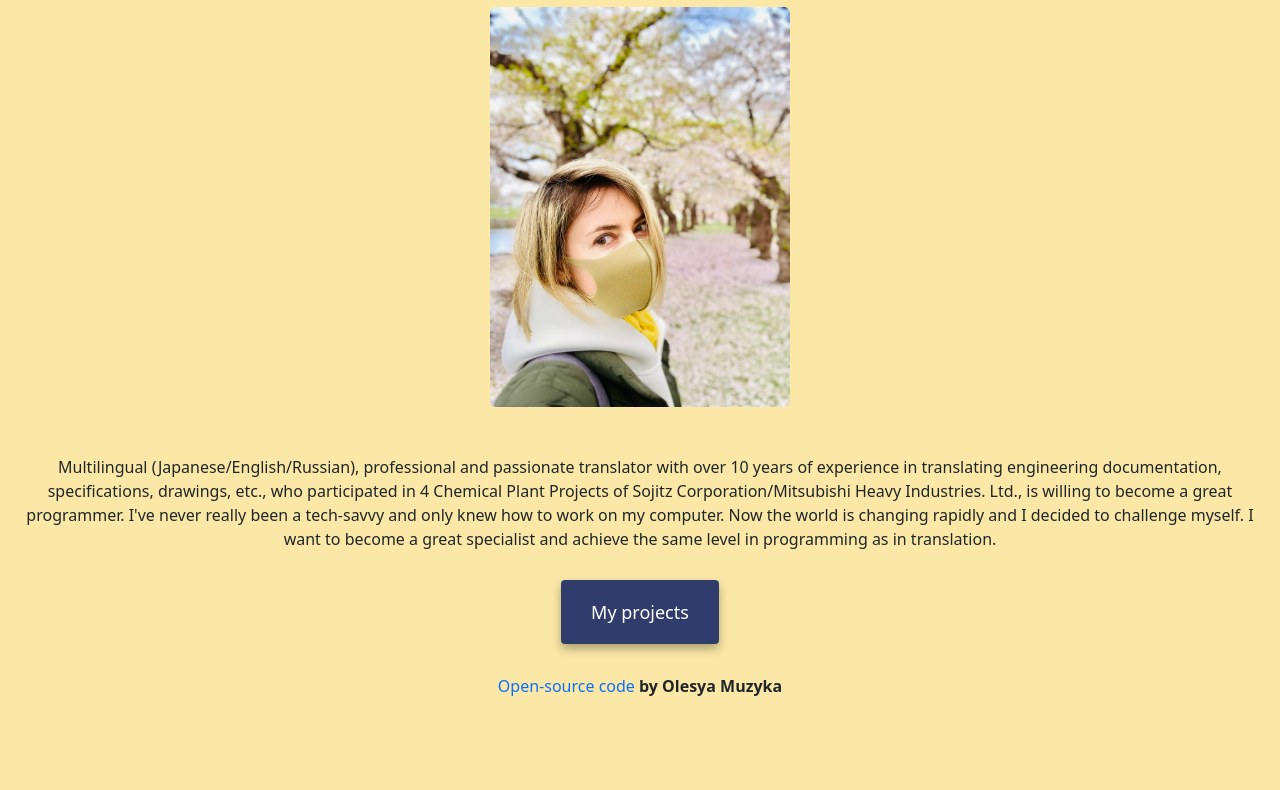
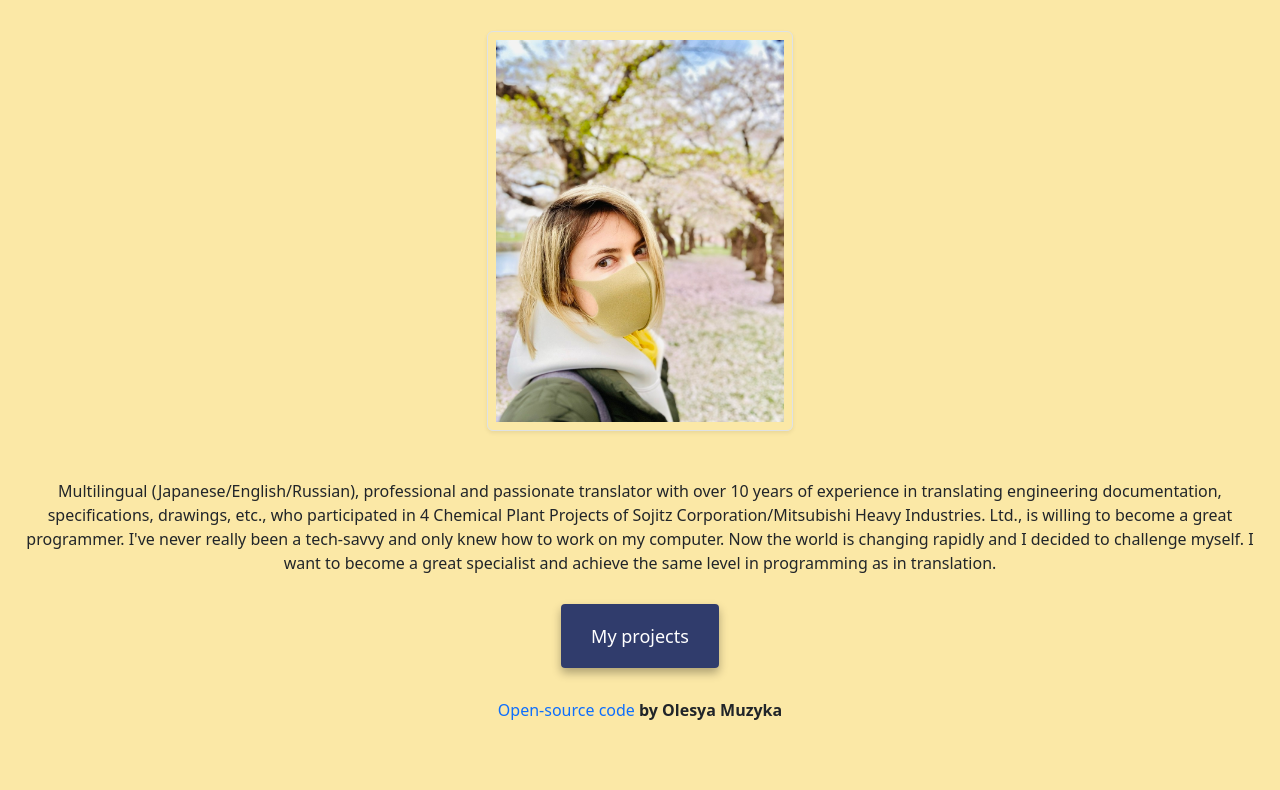
Before and after one commit to olesyaMuzyka/Portfolio, a plain HTML site: page about.html in a window 1280 px wide. Shown: the part 309-1099 px from the top of the page. Drawn offline with nearby package versions, Linux system fonts and the light colour scheme.

Commit message:
Added container to about page

```diff
--- a/about.html
+++ b/about.html
@@ -76,13 +76,14 @@
       </div>
     </nav>
     <div class="about-section">
+      <viv class="container">
         <h1 class="mb-4">About me</h1>
         <h2 class="mb-5">Translator / Front-end developer, based in Tokyo</h2>
         <img
           id="my-photo"
           src="/images/olesya-photo.jpeg"
           alt="Olesya-photo"
-        class="img-fluid rounded mb-5"
+          class="img-fluid rounded shadow-sm p-2 border mb-5"
         />
         <p>
           Multilingual (Japanese/English/Russian), professional and passionate
@@ -91,9 +92,9 @@
           Chemical Plant Projects of Sojitz Corporation/Mitsubishi Heavy
           Industries. Ltd., is willing to become a great programmer. I've never
           really been a tech-savvy and only knew how to work on my computer. Now
-        the world is changing rapidly and I decided to challenge myself. I want
-        to become a great specialist and achieve the same level in programming
-        as in translation.
+          the world is changing rapidly and I decided to challenge myself. I
+          want to become a great specialist and achieve the same level in
+          programming as in translation.
         </p>
         <div class="mt-5 mb-5">
           <a
@@ -111,6 +112,7 @@
             >Open-source code </a
           ><strong>by Olesya Muzyka</strong>
         </div>
+      </viv>
     </div>
   </body>
 </html>
```
Lines whose indentation alone changed are shown as unchanged.
